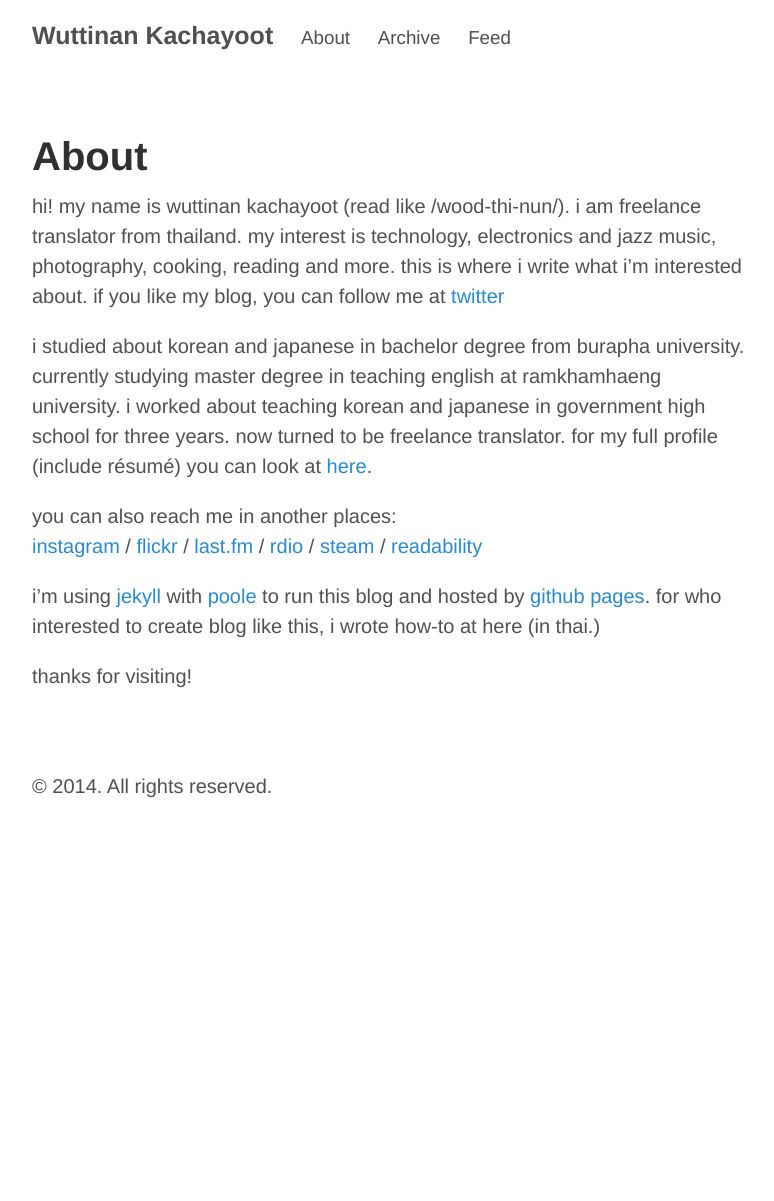
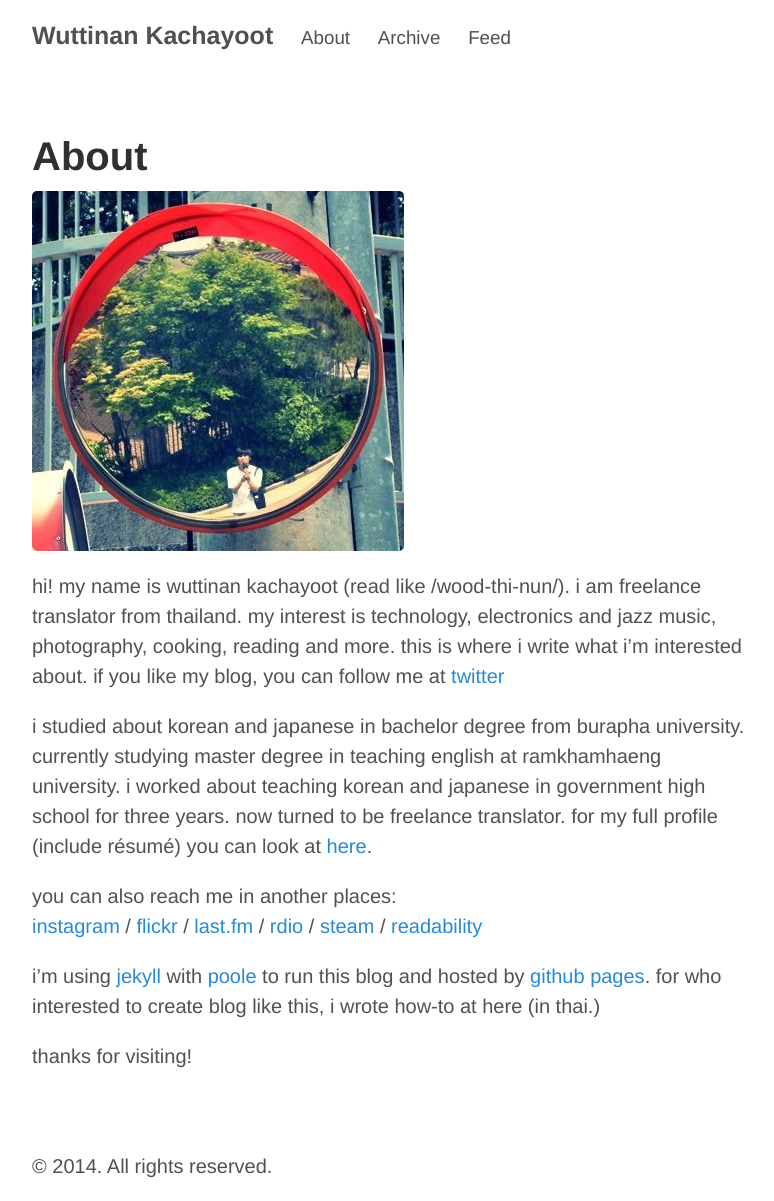
Before and after one commit to wuttinan/wuttinan.github.io, a Jekyll site: the page built from about.md, in a window 1280 px wide. Shown: the whole page, without its empty margins (248-1022 px from the left). Built offline with Jekyll 4.4.1, drawn with Linux system fonts in a browser that asks for light colours; Markdown is read by kramdown in place of the engine named in the settings; before the commit the page ends 900 px from its top, so only the background shows below that.

Commit message:
edit profile

```diff
--- a/about.md
+++ b/about.md
@@ -2,6 +2,8 @@
 layout: page
 title: About
 ---
+
+![me](http://wuttinan.com/assets/me.jpg)
 
 hi! my name is wuttinan kachayoot (read like /wood-thi-nun/). i am freelance translator from thailand. my interest is technology, electronics and jazz music, photography, cooking, reading and more. this is where i write what i'm interested about. if you like my blog, you can follow me at [twitter](http://twitter.com/wuttinan/)
 
```
